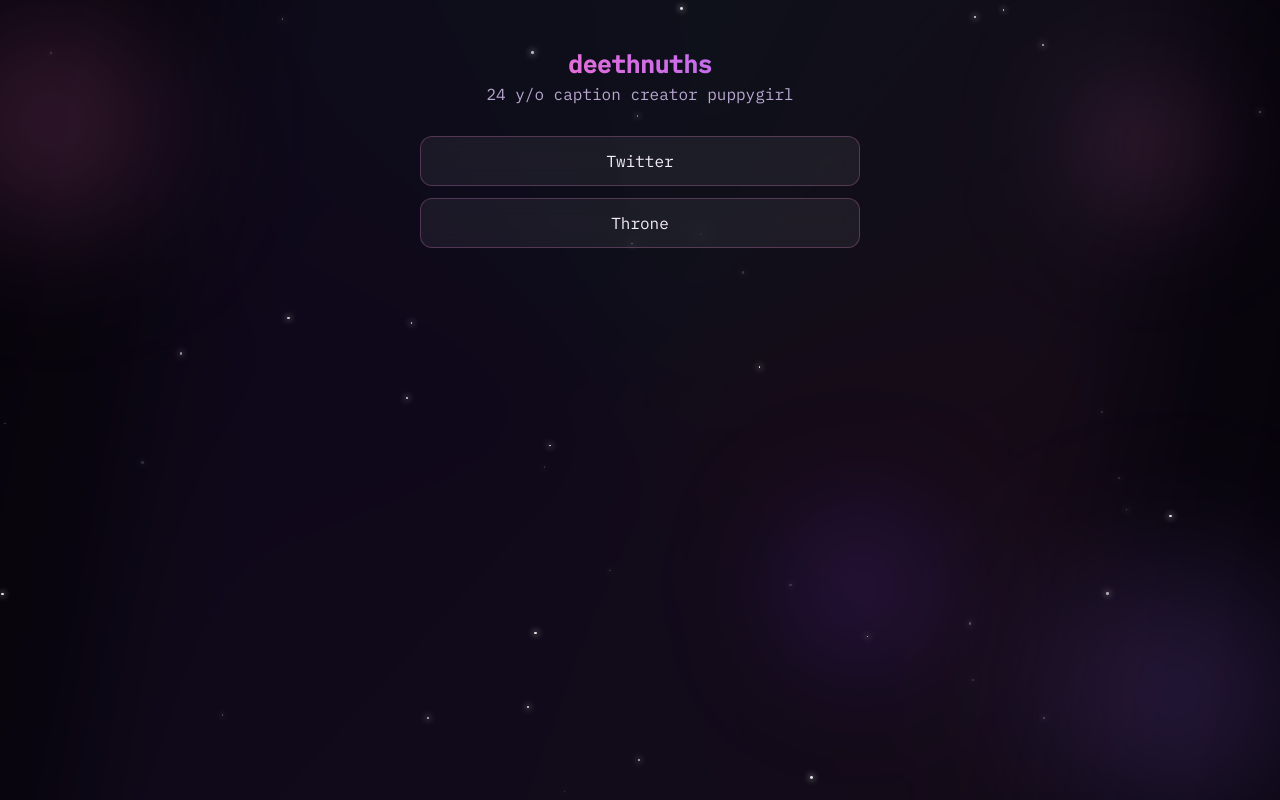
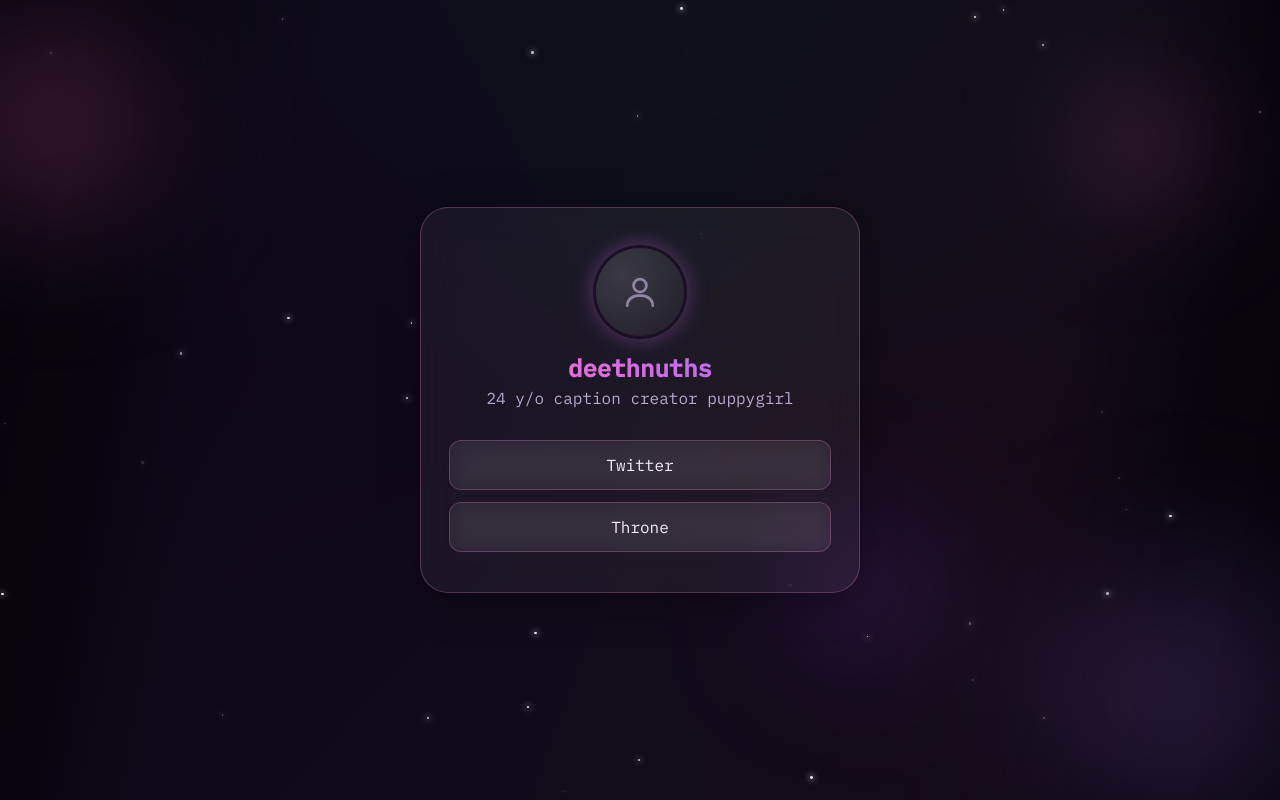
Before and after one commit to deethnuths/website, a plain HTML site: page index.html in a window 1280 px wide. Drawn offline with Linux system fonts and the light colour scheme.

Commit message:
add glass card layout and avatar placeholder

```diff
--- a/assets/css/style.css
+++ b/assets/css/style.css
@@ -28,6 +28,7 @@ body {
   min-height: 100vh;
   display: flex;
   justify-content: center;
+  align-items: center;
   color: var(--text);
   font-family: "IBM Plex Mono", "JetBrains Mono", Consolas, Monaco, monospace;
   background: var(--bg);
@@ -159,18 +160,49 @@ body::after {
   z-index: 1;
   width: 100%;
   max-width: 480px;
-  padding: 48px 20px;
+  padding: 20px;
   text-align: center;
 }
 
-.avatar {
+.card {
+  background: rgba(255, 255, 255, 0.05);
+  backdrop-filter: blur(20px);
+  -webkit-backdrop-filter: blur(20px);
+  border: 1px solid var(--card-border);
+  border-radius: 28px;
+  padding: 40px 28px;
+  box-shadow: 0 8px 40px rgba(0, 0, 0, 0.35);
+}
+
+.avatar-frame {
+  position: relative;
   width: 88px;
   height: 88px;
+  margin: 0 auto 16px;
+  border-radius: 50%;
+  background: radial-gradient(circle at 30% 30%, rgba(255, 255, 255, 0.14), rgba(255, 255, 255, 0.02));
+  display: flex;
+  align-items: center;
+  justify-content: center;
+  overflow: hidden;
+  box-shadow: 0 0 0 3px rgba(18, 10, 26, 0.8), 0 0 24px rgba(255, 110, 199, 0.45);
+  animation: avatar-glow 4s ease-in-out infinite;
+}
+
+.avatar-placeholder {
+  width: 44px;
+  height: 44px;
+  color: var(--muted);
+  opacity: 0.7;
+}
+
+.avatar {
+  position: absolute;
+  inset: 0;
+  width: 100%;
+  height: 100%;
   border-radius: 50%;
   object-fit: cover;
-  margin-bottom: 16px;
-  box-shadow: 0 0 0 3px rgba(18, 10, 26, 0.8), 0 0 24px rgba(255, 110, 199, 0.45);
-  animation: avatar-glow 4s ease-in-out infinite;
 }
 
 @keyframes avatar-glow {
--- a/index.html
+++ b/index.html
@@ -18,11 +18,19 @@
   <div class="stars" id="stars" aria-hidden="true"></div>
 
   <main class="page">
-    <img class="avatar" src="/assets/img/avatar.png" alt="Avatar" onerror="this.style.display='none'">
-    <h1 class="name">deethnuths</h1>
-    <p class="bio">24 y/o caption creator puppygirl</p>
+    <div class="card">
+      <div class="avatar-frame">
+        <svg class="avatar-placeholder" viewBox="0 0 24 24" fill="none" xmlns="http://www.w3.org/2000/svg" aria-hidden="true">
+          <circle cx="12" cy="8.5" r="3.5" stroke="currentColor" stroke-width="1.5"/>
+          <path d="M5 19.5C5 16.4624 7.68629 14 11 14H13C16.3137 14 19 16.4624 19 19.5" stroke="currentColor" stroke-width="1.5" stroke-linecap="round"/>
+        </svg>
+        <img class="avatar" src="/assets/img/avatar.png" alt="Avatar" onerror="this.style.display='none'">
+      </div>
+      <h1 class="name">deethnuths</h1>
+      <p class="bio">24 y/o caption creator puppygirl</p>
 
-    <ul id="links" class="links"></ul>
+      <ul id="links" class="links"></ul>
+    </div>
   </main>
 
   <script src="/assets/js/main.js"></script>
```
